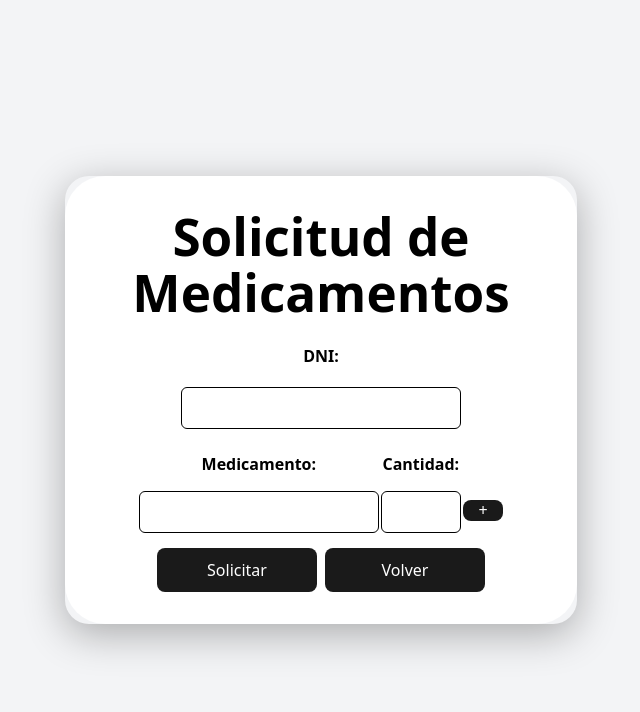
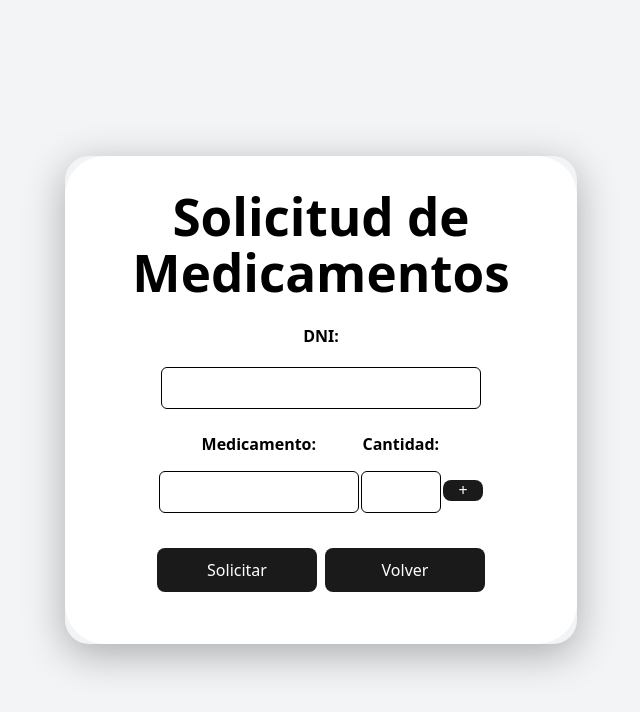
Before and after one commit to geroalles/react-project, a React app: page /medications in a window 1280 px wide. Shown: the top 712 px of the page, without its empty margins (319-959 px from the left). Built offline with nearby package versions, Linux system fonts and the light colour scheme; no server answers; sample sign-in values are in the browser's storage.

Commit message:
terminar disenio final

```diff
--- a/src/medications.jsx
+++ b/src/medications.jsx
@@ -280,7 +280,7 @@ function Medications() {
                     </div>
 
 
-                    <div className="flex justify-center gap-2">
+                    <div className="flex justify-center gap-2 my-5">
                         <MyButton type="submit">Solicitar</MyButton>
 
                         <BackButton />
@@ -304,7 +304,7 @@ function InputDni({ value, onChange }) {
             value={value}
             onChange={onChange}
             required
-            className="w-70 px-3 py-2 rounded-md border border-black focus:outline-none focus:ring-2 focus:ring-blue-500"
+            className="w-80 px-3 py-2 rounded-md border border-black focus:outline-none focus:ring-2 focus:ring-blue-500"
         />
     )
 }
@@ -318,7 +318,7 @@ function InputMedication({ value, onChange }) {
             value={value}
             onChange={onChange}
             required
-            className="w-60 px-3 py-2 rounded-md border border-black focus:outline-none focus:ring-2 focus:ring-blue-500"
+            className="w-50 px-3 py-2 rounded-md border border-black focus:outline-none focus:ring-2 focus:ring-blue-500"
         />
     )
 }
@@ -346,7 +346,7 @@ function InputMedication2({ value, onChange }) {
             name="medication2"
             value={value}
             onChange={onChange}
-            className="w-60 px-3 py-2 rounded-md border border-black focus:outline-none focus:ring-2 focus:ring-blue-500"
+            className="w-50 px-3 py-2 rounded-md border border-black focus:outline-none focus:ring-2 focus:ring-blue-500"
         />
     )
 }
@@ -373,7 +373,7 @@ function InputMedication3({ value, onChange }) {
             name="medication3"
             value={value}
             onChange={onChange}
-            className="w-60 px-3 py-2 rounded-md border border-black focus:outline-none focus:ring-2 focus:ring-blue-500"
+            className="w-50 px-3 py-2 rounded-md border border-black focus:outline-none focus:ring-2 focus:ring-blue-500"
         />
     )
 }
--- a/src/styles/App.css
+++ b/src/styles/App.css
@@ -49,14 +49,7 @@ input {
   gap: 1rem;
 }
 
-#root {
-  display: flex;
-  justify-content: center;
-  align-items: center;
-  height: 100vh;
-}
-
-/* Chrome, Safari, Edge, Opera */
+/*Saco las flechitas de los inputs de tipo number*/
 input[type=number]::-webkit-inner-spin-button,
 input[type=number]::-webkit-outer-spin-button {
   -webkit-appearance: none;
```
